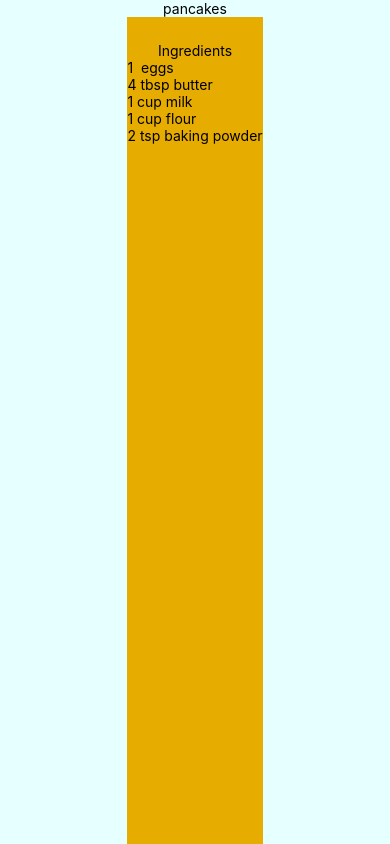
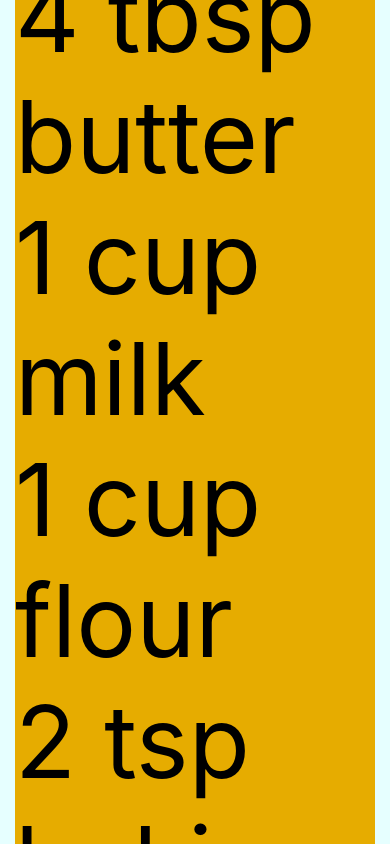
Before and after one commit to kpmac92/ryback-mobile, a React Native app: screen / in a window 390 px wide. Shown: the top 844 px of the page. Built offline with nearby package versions, Linux system fonts and the light colour scheme.

Commit message:
center main elements in view. tweaking font.

```diff
--- a/App.js
+++ b/App.js
@@ -38,7 +38,11 @@ const styles = StyleSheet.create({
   container: {
     flex: 1,
     backgroundColor: '#e6ffff',
-    alignItems: 'center',
+    paddingTop: 20,
+    paddingLeft: 15,
+    paddingRight: 15,
+    paddingBottom: 20,
+    alignItems: 'stretch',
     justifyContent: 'center',
   }
 });
--- a/IngredientList.js
+++ b/IngredientList.js
@@ -11,9 +11,11 @@ export default class IngredientList extends React.Component {
     render() {
         return (
           <View style={styles.container}>
-            <Text>Ingredients</Text>
+            <Text adjustsFontSizeToFit>Ingredients</Text>
             <FlatList data = {this.state.ingredients}
-              renderItem={({item}) => <Text>{item.amount} {item.unit} {item.name}</Text>}
+              renderItem={({item}) => <Text adjustsFontSizeToFit minimumFontScale={.01} style={styles.text}>
+                {item.amount} {item.unit} {item.name}
+              </Text>}
               keyExtractor={(item) => item.name}/>
           </View>
         );
@@ -22,10 +24,11 @@ export default class IngredientList extends React.Component {
 
 const styles = StyleSheet.create({
     container: {
-      paddingTop: 25,
-      flex: 1,
       backgroundColor: '#e6ac00',
-      alignItems: 'center',
-      justifyContent: 'center',
+    },
+    text: {
+        flex: 1,
+        width: '100%',
+        fontSize: 100,
     }
   });
```
